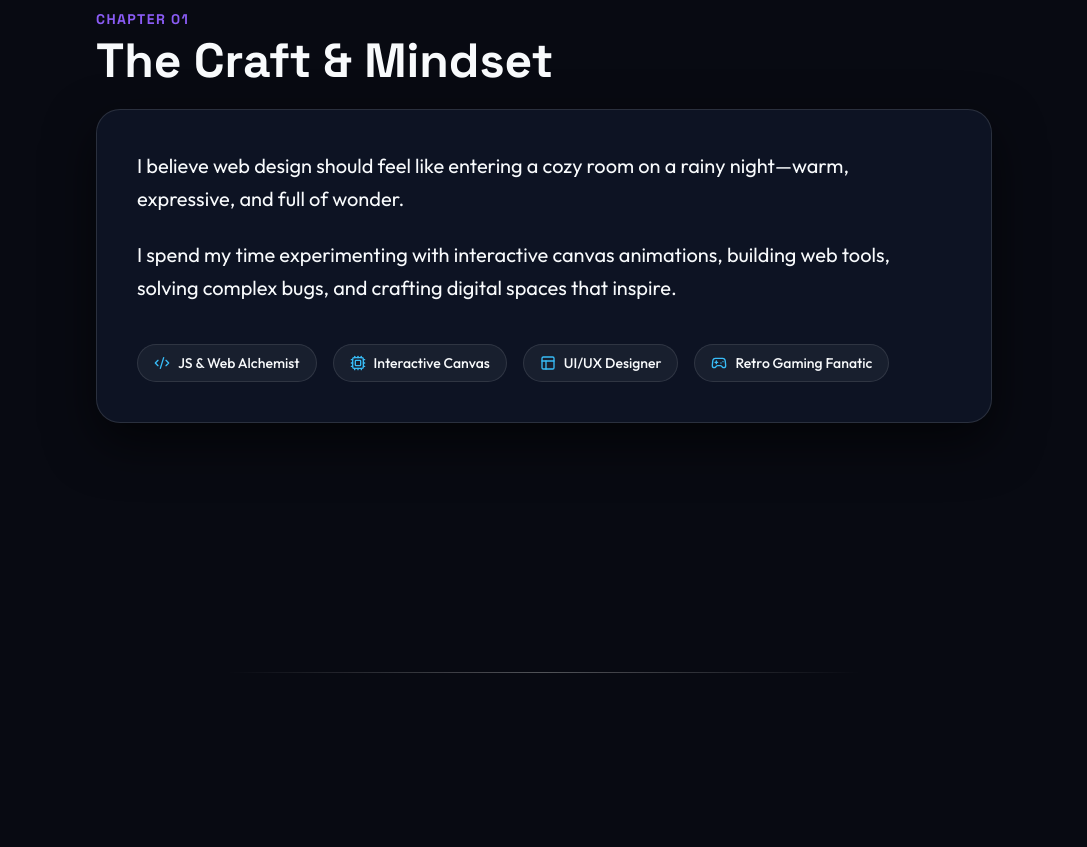
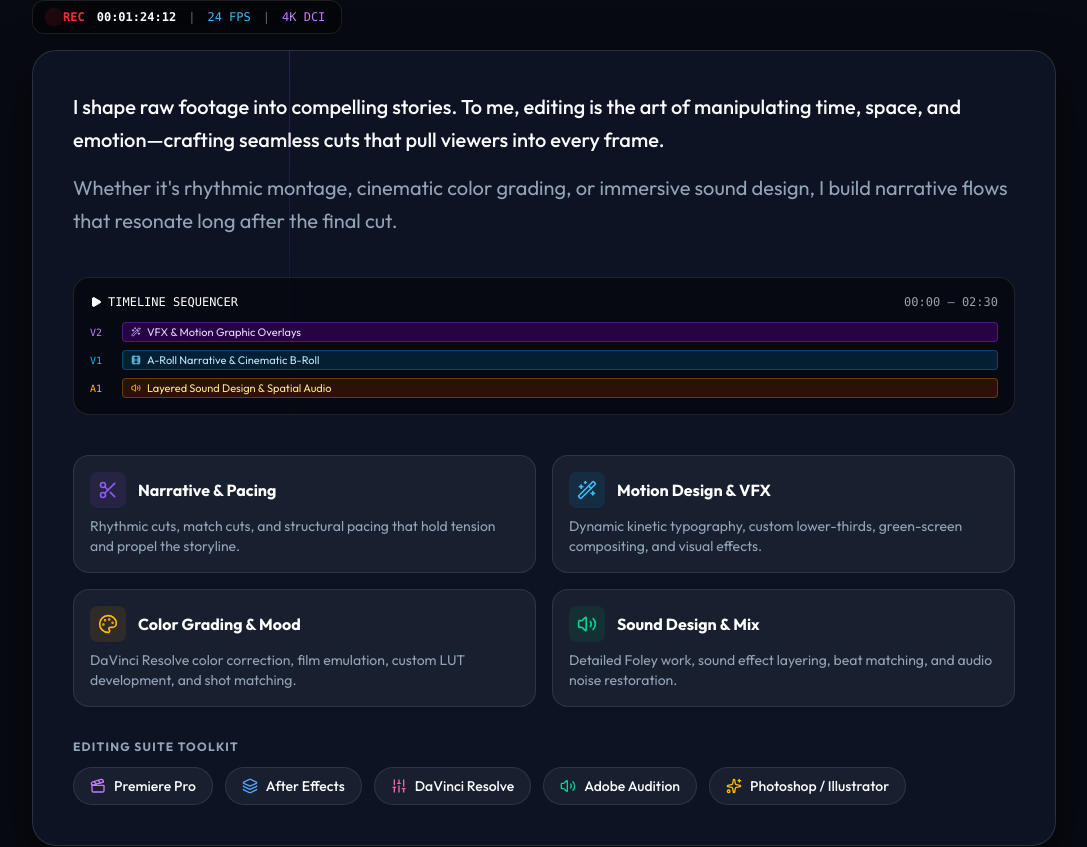
Before and after one commit to unpersonn/unpersonn.github.io, a Next.js app: page / in a window 1280 px wide. Shown: the part 1049-1896 px from the top of the page, without its empty margins (96-1183 px from the left). Built offline with nearby package versions, Linux system fonts and the light colour scheme; a web font is replaced by a local one.

Commit message:
Restructure Chapter 01 for Video Editor persona

```diff
--- a/src/components/sections/AboutChapter.tsx
+++ b/src/components/sections/AboutChapter.tsx
@@ -2,12 +2,23 @@
 
 import React from "react";
 import { motion } from "framer-motion";
-import { Code2, Cpu, Layout, Gamepad2 } from "lucide-react";
+import {
+  Film,
+  Scissors,
+  Wand2,
+  Palette,
+  Volume2,
+  Layers,
+  Sparkles,
+  Clapperboard,
+  Play,
+  Sliders
+} from "lucide-react";
 
 export default function AboutChapter() {
   return (
     <section className="relative w-full min-h-screen flex items-center justify-center py-20 px-4 md:px-10 z-10" id="chapter-about">
-      <div className="max-w-4xl w-full mx-auto">
+      <div className="max-w-5xl w-full mx-auto">
         <motion.div
           initial={{ opacity: 0, y: 50 }}
           whileInView={{ opacity: 1, y: 0 }}
@@ -15,35 +26,150 @@ export default function AboutChapter() {
           transition={{ duration: 0.8 }}
           className="mb-8"
         >
-          <span className="text-[var(--accent-color)] font-display font-bold tracking-widest text-sm uppercase mb-2 block">
-            Chapter 01
-          </span>
-          <h2 className="text-4xl md:text-5xl font-display font-bold mb-6">
-            The Craft & Mindset
-          </h2>
+          {/* Chapter Badge & Title */}
+          <div className="flex flex-wrap items-center justify-between gap-4 mb-4">
+            <div>
+              <span className="text-[var(--accent-color)] font-display font-bold tracking-widest text-sm uppercase mb-1 block flex items-center gap-2">
+                <Film size={16} className="animate-spin-slow text-[var(--highlight-color)]" />
+                Chapter 01 • The Edit Suite
+              </span>
+              <h2 className="text-4xl md:text-5xl font-display font-bold">
+                Visual Storytelling & Edit Craft
+              </h2>
+            </div>
 
-          <div className="bg-[var(--card-bg)] border border-[var(--card-border)] backdrop-blur-[var(--card-blur)] rounded-3xl p-8 md:p-10 shadow-[var(--card-shadow)]">
-            <p className="text-lg md:text-xl text-[var(--text-color)] mb-6 leading-relaxed">
-              I believe web design should feel like entering a cozy room on a rainy night—warm, expressive, and full of wonder.
+            {/* Editor HUD indicator */}
+            <div className="flex items-center gap-3 bg-black/40 border border-white/10 px-4 py-2 rounded-xl backdrop-blur-md text-xs font-mono text-gray-400">
+              <span className="flex items-center gap-1 text-red-500 font-bold">
+                <span className="w-2.5 h-2.5 rounded-full bg-red-500 animate-ping"></span>
+                REC
+              </span>
+              <span className="text-white font-bold">00:01:24:12</span>
+              <span className="text-white/40">|</span>
+              <span className="text-[var(--highlight-color)]">24 FPS</span>
+              <span className="text-white/40">|</span>
+              <span className="text-purple-400">4K DCI</span>
+            </div>
+          </div>
+
+          {/* Main Content Card */}
+          <div className="bg-[var(--card-bg)] border border-[var(--card-border)] backdrop-blur-[var(--card-blur)] rounded-3xl p-8 md:p-10 shadow-[var(--card-shadow)] relative overflow-hidden">
+            {/* Decorative Editor Playhead background line */}
+            <div className="absolute top-0 left-1/4 w-[1px] h-full bg-gradient-to-b from-[var(--accent-color)] via-transparent to-transparent opacity-20 pointer-events-none"></div>
+
+            <p className="text-lg md:text-xl text-[var(--text-color)] mb-4 leading-relaxed font-medium">
+              I shape raw footage into compelling stories. To me, editing is the art of manipulating time, space, and emotion—crafting seamless cuts that pull viewers into every frame.
             </p>
-            <p className="text-lg md:text-xl text-[var(--text-color)] mb-10 leading-relaxed">
-              I spend my time experimenting with interactive canvas animations, building web tools, solving complex bugs, and crafting digital spaces that inspire.
+            <p className="text-lg md:text-xl text-[var(--text-color)] mb-10 leading-relaxed text-[var(--text-muted)]">
+              Whether it's rhythmic montage, cinematic color grading, or immersive sound design, I build narrative flows that resonate long after the final cut.
             </p>
 
-            <div className="flex flex-wrap gap-4 mt-8">
-              <span className="flex items-center gap-2 px-4 py-2 bg-white/5 border border-white/10 rounded-full text-sm font-medium">
-                <Code2 size={16} className="text-[var(--highlight-color)]" /> JS & Web Alchemist
+            {/* Timeline UI Accent graphic */}
+            <div className="mb-10 bg-black/50 border border-white/10 rounded-2xl p-4 overflow-hidden relative">
+              <div className="flex items-center justify-between text-xs text-gray-400 mb-3 font-mono">
+                <span className="flex items-center gap-1.5 text-white">
+                  <Play size={12} className="fill-white text-white" /> TIMELINE SEQUENCER
+                </span>
+                <span>00:00 — 02:30</span>
+              </div>
+              {/* Tracks */}
+              <div className="space-y-2">
+                <div className="flex items-center gap-2">
+                  <span className="text-[10px] font-mono text-purple-400 w-6">V2</span>
+                  <div className="flex-1 h-5 bg-purple-950/60 border border-purple-500/30 rounded flex items-center px-2 text-[11px] text-purple-200">
+                    <Wand2 size={10} className="mr-1.5 text-purple-300" /> VFX & Motion Graphic Overlays
+                  </div>
+                </div>
+                <div className="flex items-center gap-2">
+                  <span className="text-[10px] font-mono text-sky-400 w-6">V1</span>
+                  <div className="flex-1 h-5 bg-sky-950/60 border border-sky-500/30 rounded flex items-center px-2 text-[11px] text-sky-200">
+                    <Film size={10} className="mr-1.5 text-sky-300" /> A-Roll Narrative & Cinematic B-Roll
+                  </div>
+                </div>
+                <div className="flex items-center gap-2">
+                  <span className="text-[10px] font-mono text-amber-400 w-6">A1</span>
+                  <div className="flex-1 h-5 bg-amber-950/60 border border-amber-500/30 rounded flex items-center px-2 text-[11px] text-amber-200">
+                    <Volume2 size={10} className="mr-1.5 text-amber-300" /> Layered Sound Design & Spatial Audio
+                  </div>
+                </div>
+              </div>
+            </div>
+
+            {/* 4 Creative Editing Pillars */}
+            <div className="grid grid-cols-1 sm:grid-cols-2 gap-4 mb-8">
+              <div className="p-4 bg-white/5 border border-white/10 rounded-2xl hover:border-[var(--accent-color)]/50 transition-all">
+                <div className="flex items-center gap-3 mb-2">
+                  <div className="p-2 bg-purple-500/10 rounded-lg text-[var(--accent-color)]">
+                    <Scissors size={20} />
+                  </div>
+                  <h3 className="font-bold text-white">Narrative & Pacing</h3>
+                </div>
+                <p className="text-sm text-[var(--text-muted)]">
+                  Rhythmic cuts, match cuts, and structural pacing that hold tension and propel the storyline.
+                </p>
+              </div>
+
+              <div className="p-4 bg-white/5 border border-white/10 rounded-2xl hover:border-[var(--highlight-color)]/50 transition-all">
+                <div className="flex items-center gap-3 mb-2">
+                  <div className="p-2 bg-sky-500/10 rounded-lg text-[var(--highlight-color)]">
+                    <Wand2 size={20} />
+                  </div>
+                  <h3 className="font-bold text-white">Motion Design & VFX</h3>
+                </div>
+                <p className="text-sm text-[var(--text-muted)]">
+                  Dynamic kinetic typography, custom lower-thirds, green-screen compositing, and visual effects.
+                </p>
+              </div>
+
+              <div className="p-4 bg-white/5 border border-white/10 rounded-2xl hover:border-amber-500/50 transition-all">
+                <div className="flex items-center gap-3 mb-2">
+                  <div className="p-2 bg-amber-500/10 rounded-lg text-amber-400">
+                    <Palette size={20} />
+                  </div>
+                  <h3 className="font-bold text-white">Color Grading & Mood</h3>
+                </div>
+                <p className="text-sm text-[var(--text-muted)]">
+                  DaVinci Resolve color correction, film emulation, custom LUT development, and shot matching.
+                </p>
+              </div>
+
+              <div className="p-4 bg-white/5 border border-white/10 rounded-2xl hover:border-emerald-500/50 transition-all">
+                <div className="flex items-center gap-3 mb-2">
+                  <div className="p-2 bg-emerald-500/10 rounded-lg text-emerald-400">
+                    <Volume2 size={20} />
+                  </div>
+                  <h3 className="font-bold text-white">Sound Design & Mix</h3>
+                </div>
+                <p className="text-sm text-[var(--text-muted)]">
+                  Detailed Foley work, sound effect layering, beat matching, and audio noise restoration.
+                </p>
+              </div>
+            </div>
+
+            {/* Software Toolkit */}
+            <div>
+              <span className="text-xs uppercase tracking-widest text-[var(--text-muted)] font-bold block mb-3">
+                Editing Suite Toolkit
               </span>
-              <span className="flex items-center gap-2 px-4 py-2 bg-white/5 border border-white/10 rounded-full text-sm font-medium">
-                <Cpu size={16} className="text-[var(--highlight-color)]" /> Interactive Canvas
-              </span>
-              <span className="flex items-center gap-2 px-4 py-2 bg-white/5 border border-white/10 rounded-full text-sm font-medium">
-                <Layout size={16} className="text-[var(--highlight-color)]" /> UI/UX Designer
-              </span>
-              <span className="flex items-center gap-2 px-4 py-2 bg-white/5 border border-white/10 rounded-full text-sm font-medium">
-                <Gamepad2 size={16} className="text-[var(--highlight-color)]" /> Retro Gaming Fanatic
-              </span>
+              <div className="flex flex-wrap gap-3">
+                <span className="flex items-center gap-2 px-4 py-2 bg-white/5 border border-white/10 rounded-full text-sm font-medium hover:bg-white/10 transition-colors">
+                  <Clapperboard size={16} className="text-purple-400" /> Premiere Pro
+                </span>
+                <span className="flex items-center gap-2 px-4 py-2 bg-white/5 border border-white/10 rounded-full text-sm font-medium hover:bg-white/10 transition-colors">
+                  <Layers size={16} className="text-blue-400" /> After Effects
+                </span>
+                <span className="flex items-center gap-2 px-4 py-2 bg-white/5 border border-white/10 rounded-full text-sm font-medium hover:bg-white/10 transition-colors">
+                  <Sliders size={16} className="text-pink-400" /> DaVinci Resolve
+                </span>
+                <span className="flex items-center gap-2 px-4 py-2 bg-white/5 border border-white/10 rounded-full text-sm font-medium hover:bg-white/10 transition-colors">
+                  <Volume2 size={16} className="text-emerald-400" /> Adobe Audition
+                </span>
+                <span className="flex items-center gap-2 px-4 py-2 bg-white/5 border border-white/10 rounded-full text-sm font-medium hover:bg-white/10 transition-colors">
+                  <Sparkles size={16} className="text-amber-400" /> Photoshop / Illustrator
+                </span>
+              </div>
             </div>
+
           </div>
         </motion.div>
       </div>
--- a/src/components/sections/Hero.tsx
+++ b/src/components/sections/Hero.tsx
@@ -36,7 +36,7 @@ export default function Hero() {
         </p>
 
         <p className="text-lg md:text-xl max-w-2xl text-gray-300 mb-12 sm:mb-16 leading-relaxed">
-          Developer, Alchemist & Digital Explorer crafting cozy, aesthetic & interactive web experiences.
+          Video Editor, Motion Designer & Visual Storyteller crafting cinematic, engaging & impactful media experiences.
         </p>
 
         <motion.div
```
